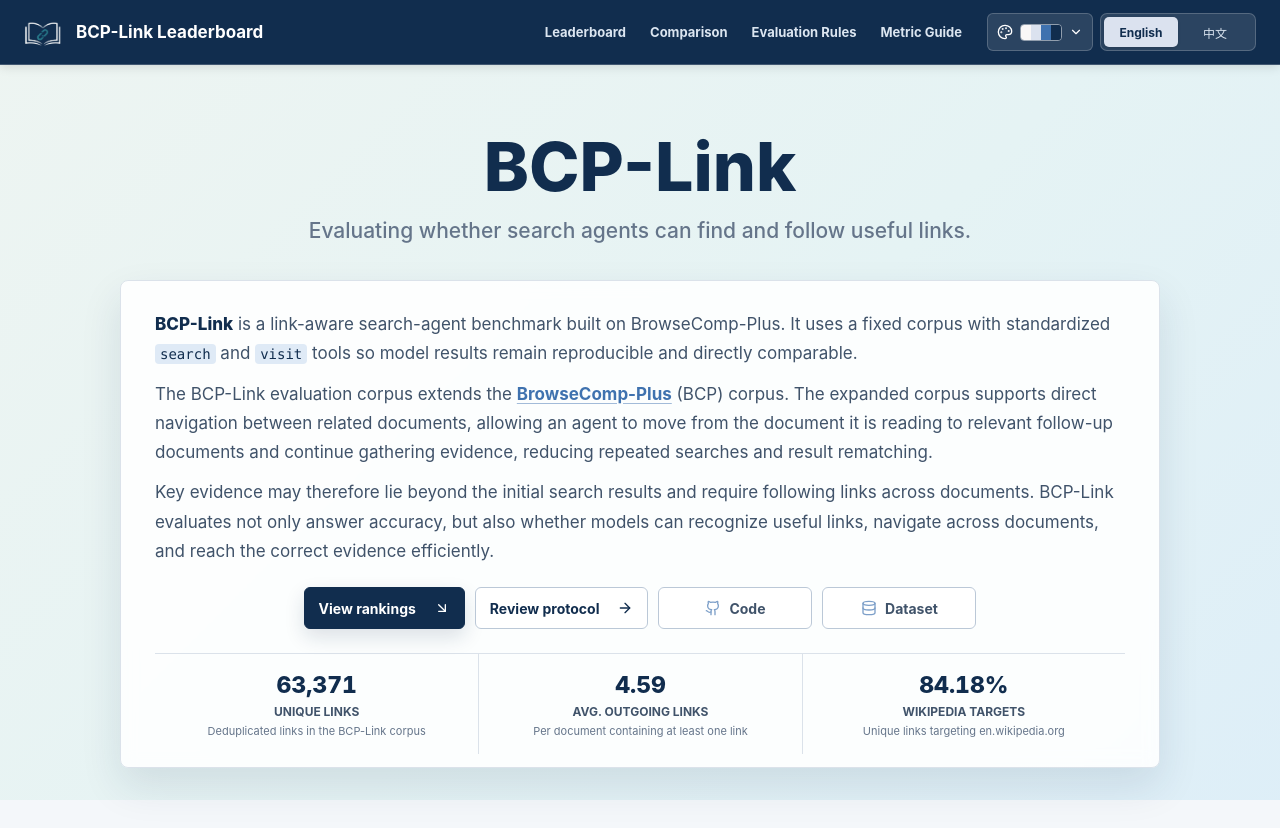
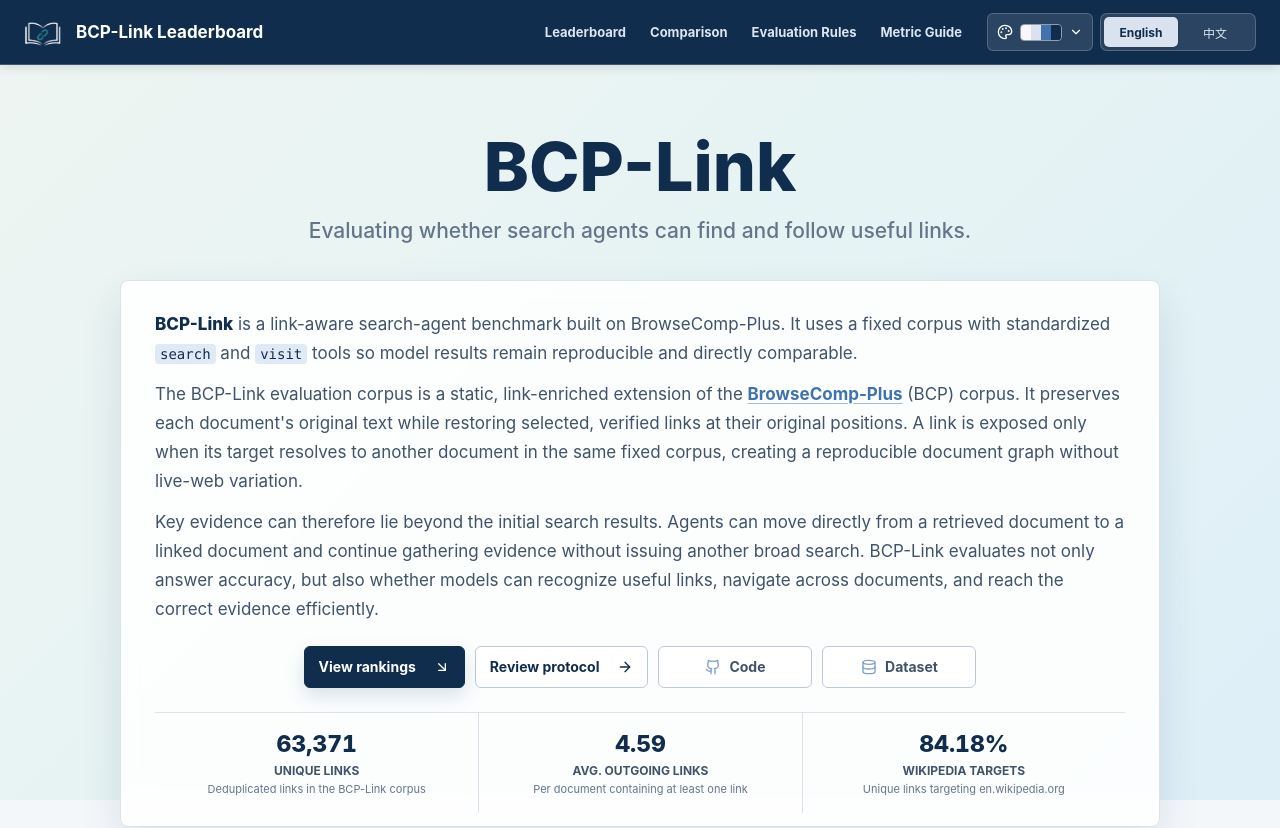
Before and after one commit to ml-stat-Sustech/bcp-link-leaderboard, a React (Vite) app: page / in a window 1280 px wide. Shown: the top 828 px of the page. Built offline with nearby package versions, Linux system fonts and the light colour scheme.

Commit message:
Clarify link-enriched corpus introduction

```diff
--- a/src/i18n.ts
+++ b/src/i18n.ts
@@ -209,11 +209,12 @@
         " is a link-aware search-agent benchmark built on BrowseComp-Plus. It uses a fixed corpus with standardized ",
       bodyOneBetweenTools: " and ",
       bodyOneAfterVisit: " tools so model results remain reproducible and directly comparable.",
-      corpusBodyBeforeLink: "The BCP-Link evaluation corpus extends the ",
+      corpusBodyBeforeLink:
+        "The BCP-Link evaluation corpus is a static, link-enriched extension of the ",
       corpusBodyAfterLink:
-        " (BCP) corpus. The expanded corpus supports direct navigation between related documents, allowing an agent to move from the document it is reading to relevant follow-up documents and continue gathering evidence, reducing repeated searches and result rematching.",
+        " (BCP) corpus. It preserves each document's original text while restoring selected, verified links at their original positions. A link is exposed only when its target resolves to another document in the same fixed corpus, creating a reproducible document graph without live-web variation.",
       bodyThree:
-        "Key evidence may therefore lie beyond the initial search results and require following links across documents. BCP-Link evaluates not only answer accuracy, but also whether models can recognize useful links, navigate across documents, and reach the correct evidence efficiently.",
+        "Key evidence can therefore lie beyond the initial search results. Agents can move directly from a retrieved document to a linked document and continue gathering evidence without issuing another broad search. BCP-Link evaluates not only answer accuracy, but also whether models can recognize useful links, navigate across documents, and reach the correct evidence efficiently.",
       rankingsAction: "View rankings",
       protocolAction: "Review protocol",
       codeAction: "Code",
@@ -445,11 +446,11 @@
         " 是基于 BrowseComp-Plus 构建的链接感知搜索智能体基准。它使用固定语料，以及标准化的 ",
       bodyOneBetweenTools: " 和 ",
       bodyOneAfterVisit: " 工具，使不同模型的结果可复现、可直接比较。",
-      corpusBodyBeforeLink: "BCP-Link 的评测语料基于 ",
+      corpusBodyBeforeLink: "BCP-Link 的评测语料是基于 ",
       corpusBodyAfterLink:
-        "（BCP）语料扩充而来。扩充后的语料支持相关文档之间的直接跳转，使智能体能够在阅读当前文档时进入后续文档并继续收集证据，从而减少反复搜索与重新匹配的过程。",
+        "（BCP）固定语料构建的静态链接增强版本。它保留每篇文档的原始文本，并在对应位置恢复经筛选与验证的链接；只有当目标 URL 能映射到同一固定语料中的另一篇文档时，链接才会被保留，由此形成不受实时网页变化影响的可复现文档关联网络。",
       bodyThree:
-        "因此，关键证据未必出现在初始搜索结果中，也可能需要沿文档链接进一步获取。BCP-Link 不仅考察答案准确性，还衡量模型能否识别有用链接、完成跨文档导航，并高效找到正确证据。",
+        "因此，关键证据可能位于初始检索结果之外。智能体可以从已检索文档直接进入关联文档，无需再次发起宽泛检索即可继续收集证据。BCP-Link 不仅考察答案准确性，还衡量模型能否识别有用链接、完成跨文档导航并高效抵达正确证据。",
       rankingsAction: "查看排行榜",
       protocolAction: "阅读评测规则",
       codeAction: "Code",
```
Also changed, not shown: 1 other file (tests, documents, lock files or other folders).
